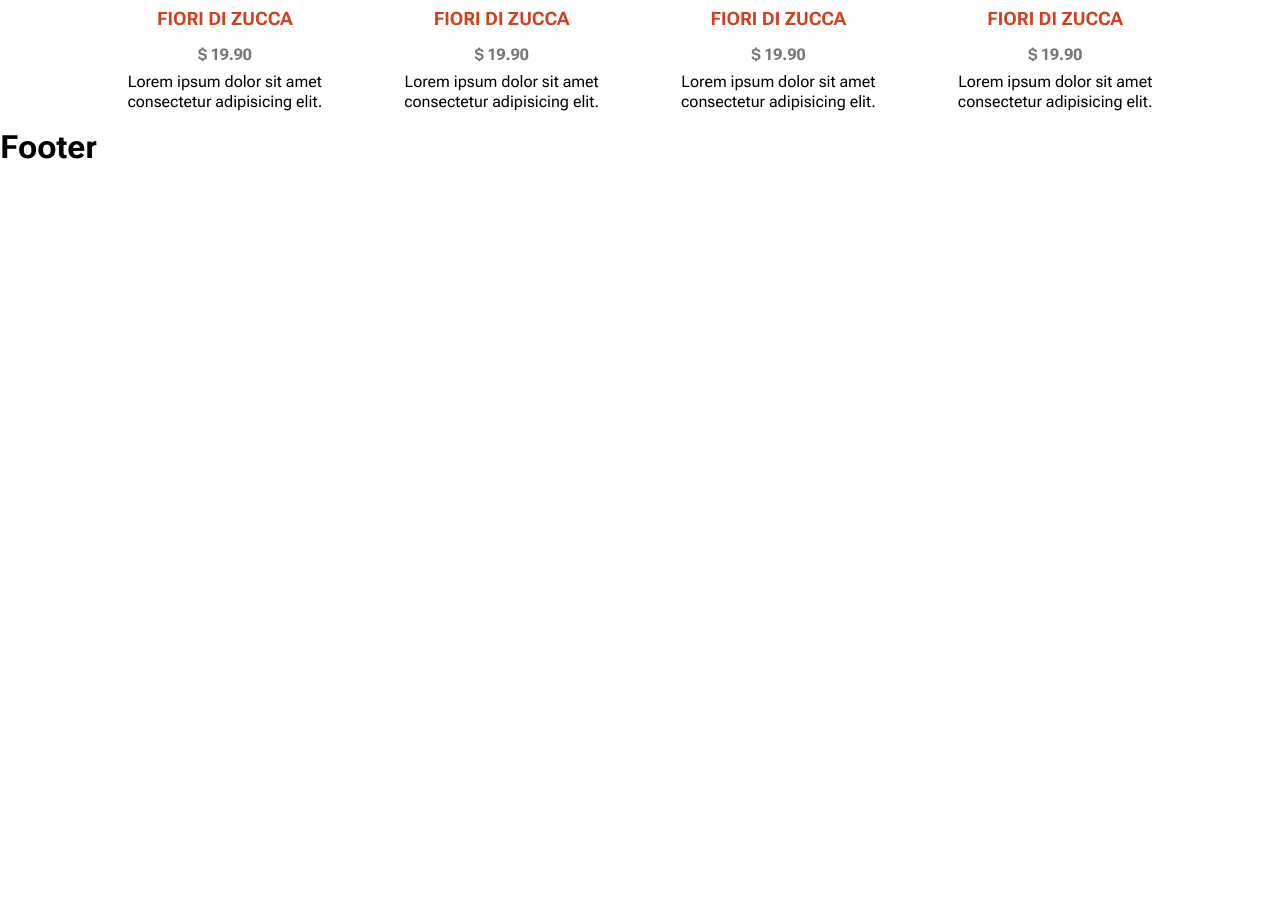
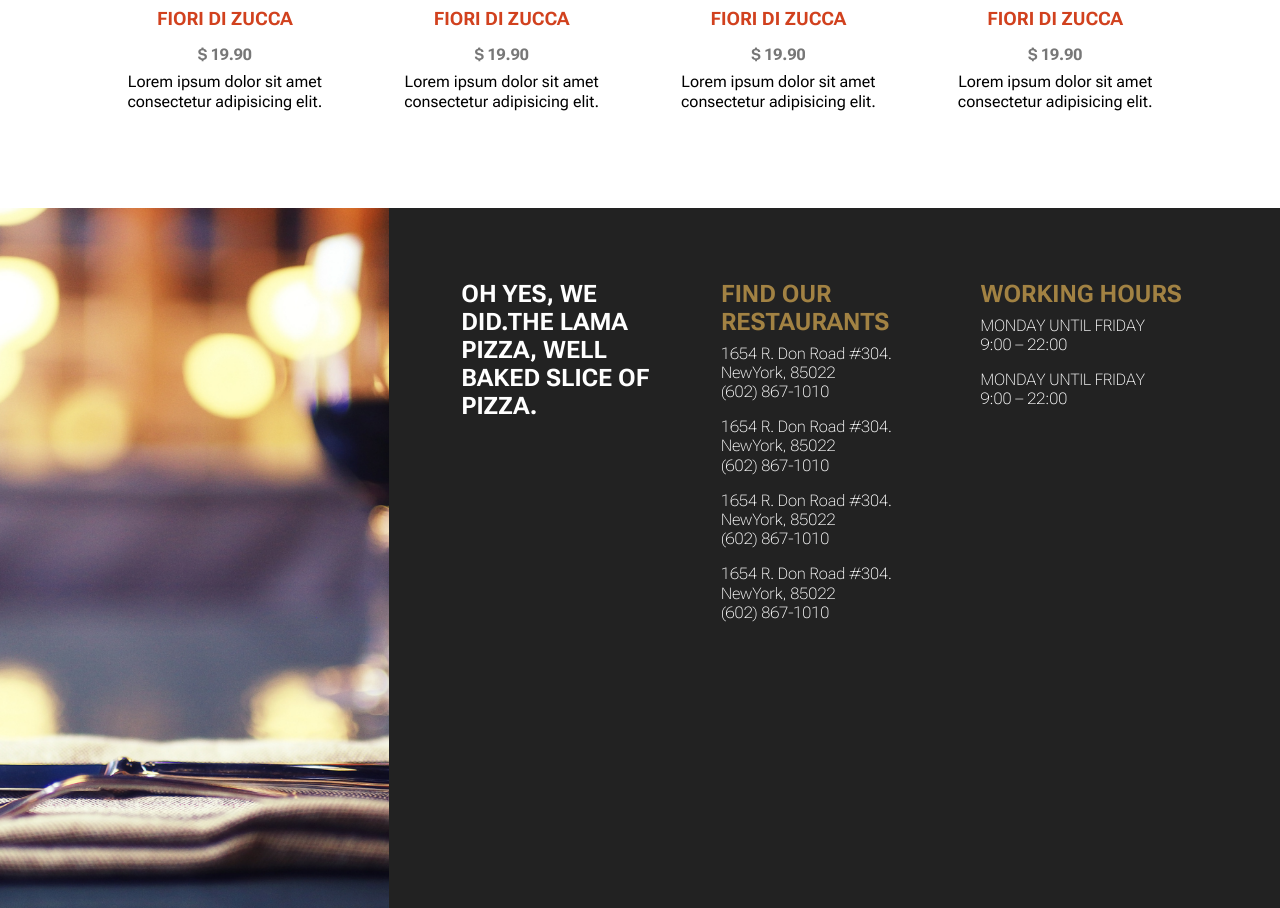
Before and after one commit to IgorLAP/pizza-restaurant, a Next.js app in the folder frontend/: page / in a window 1280 px wide. Shown: the part 1568-2476 px from the top of the page. Before the commit the page ends 1734 px from the top, so only its background shows below. Built offline with nearby package versions, Linux system fonts and the light colour scheme.

Commit message:
feat: footer component with proper style

```diff
--- a/frontend/src/pages/_document.tsx
+++ b/frontend/src/pages/_document.tsx
@@ -6,8 +6,7 @@ export default function Document() {
       <Head>
         <link rel="preconnect" href="https://fonts.googleapis.com" />
         <link rel="preconnect" href="https://fonts.gstatic.com" />
-        <link href="https://fonts.googleapis.com/css2?family=Roboto+Flex:opsz,wght@8..144,400;8..144,700&display=swap" rel="stylesheet" />
-        <link rel="shortcut icon" href="./favicon.png" type="image/png" />
+        <link href="https://fonts.googleapis.com/css2?family=Roboto+Flex:opsz,wght@8..144,100;8..144,400;8..144,700&display=swap" rel="stylesheet" />
         </Head>
       <body>
         <Main />
--- a/frontend/src/pages/components/Footer/index.tsx
+++ b/frontend/src/pages/components/Footer/index.tsx
@@ -1,5 +1,51 @@
+import Image from 'next/image'
+import styles from './styles.module.scss'
+
 export function Footer() {
   return (
-    <h1>Footer</h1>
+    <div className={styles.container}>
+      <div className={styles.item}>
+        <Image src='/img/bg.png' alt='background' layout='fill' objectFit='cover' />
+      </div>
+      <div className={styles.item}>
+        <div className={styles.card}>
+          <p className={styles.descHead}>OH YES, WE DID.THE LAMA PIZZA, WELL BAKED SLICE OF PIZZA.</p>
+        </div>
+        <div className={styles.card}>
+          <h2>Find our restaurants</h2>
+          <p className={styles.text}>
+            1654 R. Don Road #304.
+            <br /> NewYork, 85022
+            <br /> (602) 867-1010
+          </p>
+          <p className={styles.text}>
+            1654 R. Don Road #304.
+            <br /> NewYork, 85022
+            <br /> (602) 867-1010
+          </p>
+          <p className={styles.text}>
+            1654 R. Don Road #304.
+            <br /> NewYork, 85022
+            <br /> (602) 867-1010
+          </p>
+          <p className={styles.text}>
+            1654 R. Don Road #304.
+            <br /> NewYork, 85022
+            <br /> (602) 867-1010
+          </p>
+        </div>
+        <div className={styles.card}>
+          <h2>working hours</h2>
+          <p className={styles.text}>
+            MONDAY UNTIL FRIDAY
+            <br /> 9:00 – 22:00
+          </p>
+          <p className={styles.text}>
+            MONDAY UNTIL FRIDAY
+            <br /> 9:00 – 22:00
+          </p>
+        </div>
+      </div>
+    </div>
   )
 }
--- a/frontend/src/pages/components/Footer/styles.module.scss
+++ b/frontend/src/pages/components/Footer/styles.module.scss
@@ -0,0 +1,42 @@
+.container {
+  height: calc(100vh - 100px);
+  background: var(--black);
+  display: flex;
+  margin-top: 5rem;
+}
+
+.item {
+  flex: 1;
+  position: relative;
+  display: flex;
+
+  .card {
+    padding: 1rem;
+    flex: 1;
+
+    h2 {
+      text-transform: uppercase;
+      color: var(--golden);
+    }
+
+    .text {
+      margin: .5rem 0;
+      color: var(--white);
+      line-height: 1.2rem;
+      display: inline-block;
+      margin-bottom: .5rem;
+      font-weight: 100;
+    }
+  }
+
+  &:last-child {
+    flex: 2;
+    padding: 3.5rem;
+  }
+}
+
+.descHead {
+  font-size: 1.5rem;
+  color: var(--white);
+  font-weight: bold;
+}
--- a/frontend/src/styles/global.scss
+++ b/frontend/src/styles/global.scss
@@ -7,6 +7,9 @@
 :root {
   --orange-main: #D1411E;
   --gray-main: #777;
+  --golden: #A28243;
+  --white: #FFF;
+  --black: #222;
 }
 
 html {
```
Also changed, not shown: frontend/public/img/bg.png (added).
